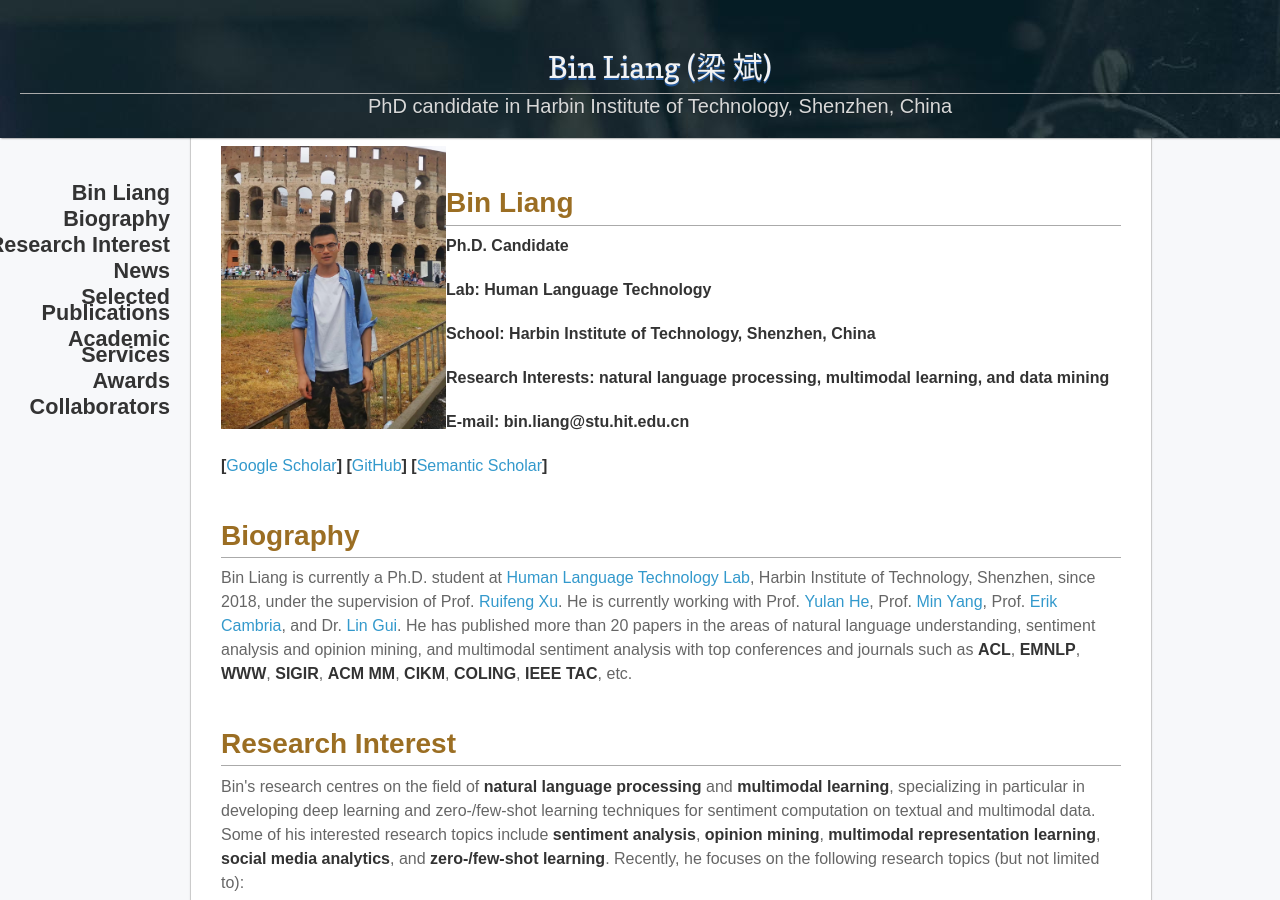
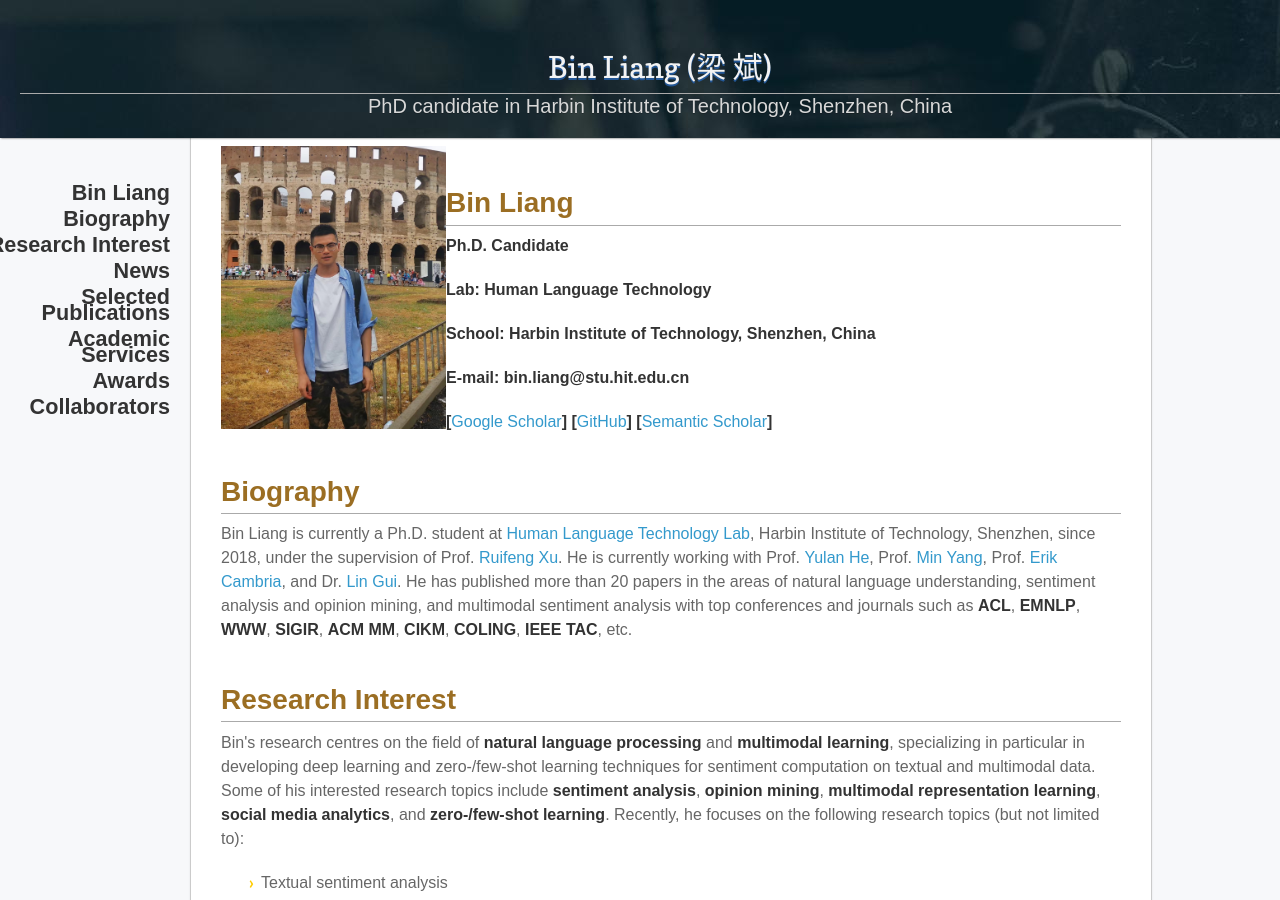
Before and after one commit to BinLiang-NLP/BinLiang-NLP.github.io, a Jekyll site: the page built from index.md, in a window 1280 px wide and 900 px high. Built offline with Jekyll 4.4.1, drawn with Linux system fonts in a browser that asks for light colours; nearby versions of some CDN libraries; our own code applies the rules of GitHub Pages for plain Markdown files.

Commit message:
Update index.md

```diff
--- a/index.md
+++ b/index.md
@@ -3,7 +3,6 @@
 <p><b>Ph.D. Candidate</b></p>
 <p><b>Lab: Human Language Technology</b></p>
 <p><b>School: Harbin Institute of Technology, Shenzhen, China</b></p>
-<p><b>Research Interests: natural language processing, multimodal learning, and data mining</b></p>
 <p><b>E-mail: bin.liang@stu.hit.edu.cn</b></p>
 <p><b>[<a href="https://scholar.google.com/citations?hl=zh-CN&authuser=1&user=djpQeLEAAAAJ" target="_blank">Google Scholar</a>] [<a href="https://github.com/BinLiang-NLP" target="_blank">GitHub</a>] [<a href="https://www.semanticscholar.org/author/Bin-Liang/144691693" target="_blank">Semantic Scholar</a>]</b></p>
 
```
